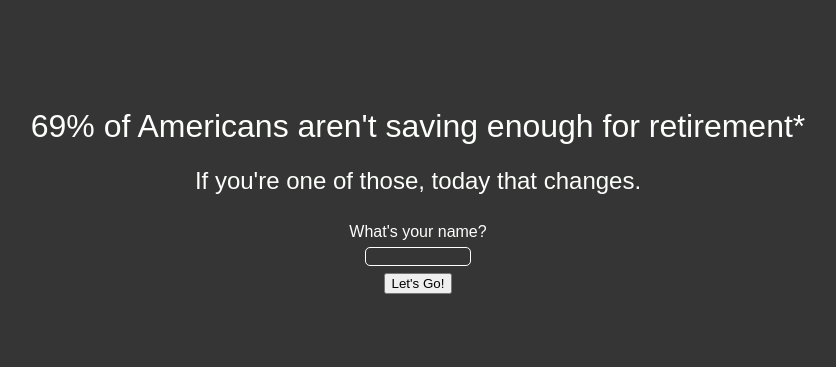
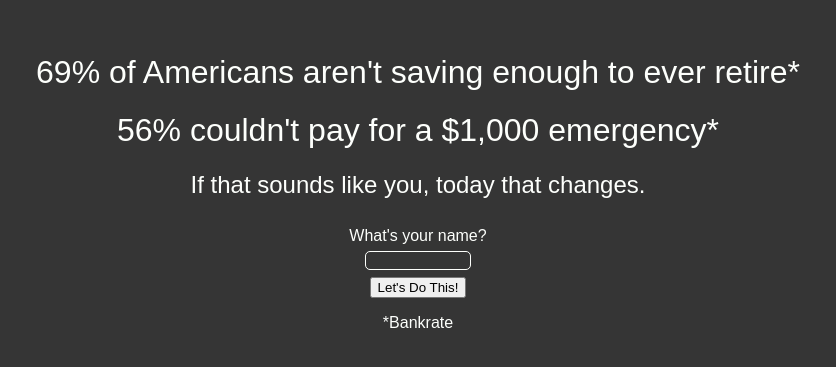
Before and after one commit to corumgold/simpli-money-path, a React (Create React App) app: page / in a window 1280 px wide. Shown: the part 199-566 px from the top of the page, without its empty margins (222-1058 px from the left). Built offline with nearby package versions, Linux system fonts and the light colour scheme; a web font is replaced by a local one.

Commit message:
Clean up start page

```diff
--- a/src/components/Start.js
+++ b/src/components/Start.js
@@ -21,15 +21,18 @@ const Start = () => {
 
   return (
     <>
-      <h1>69% of Americans aren't saving enough for retirement*</h1>
-      <h2>If you're one of those, today that changes.</h2>
+      <h1>69% of Americans aren't saving enough to ever retire*</h1>
+      <h1>56% couldn't pay for a $1,000 emergency*</h1>
+
+      <h2>If that sounds like you, today that changes.</h2>
 
       <form>
         <label htmlFor="name">What's your name?</label>
         <input name="name" value={userName || ""} onChange={handleName} />
 
-        <button onClick={handleSubmit}>Let's Go!</button>
+        <button onClick={handleSubmit}>Let's Do This!</button>
       </form>
+      <p>*Bankrate</p>
     </>
   );
 };
```
